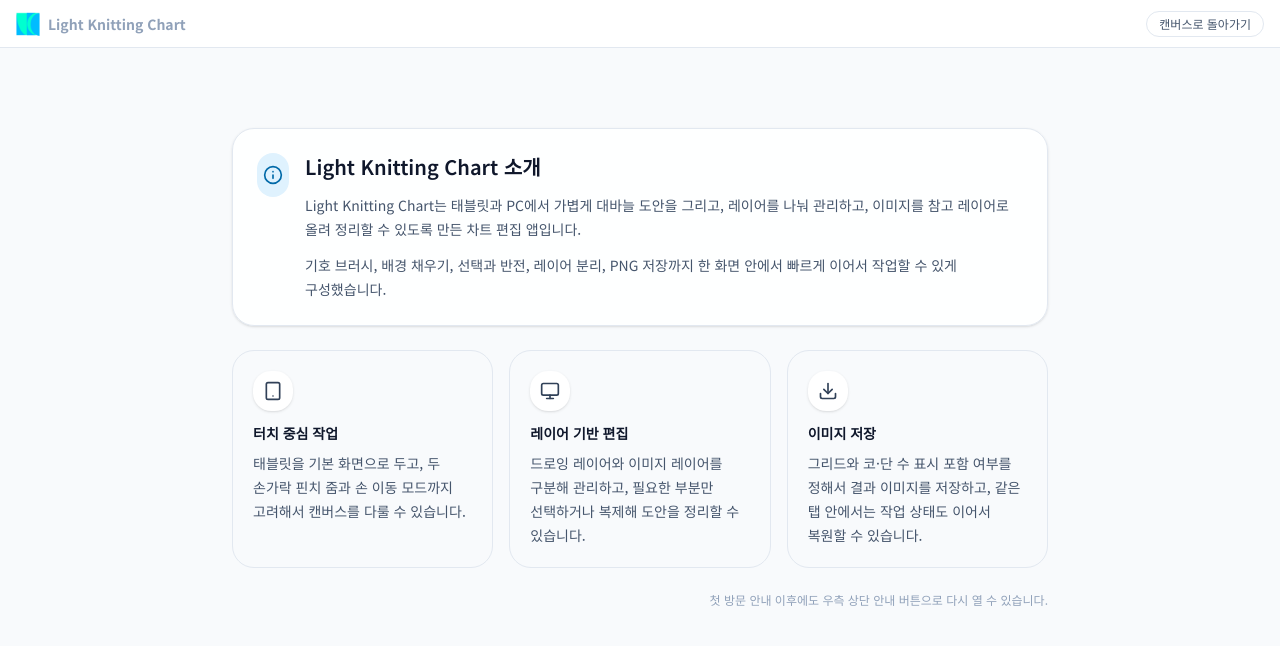
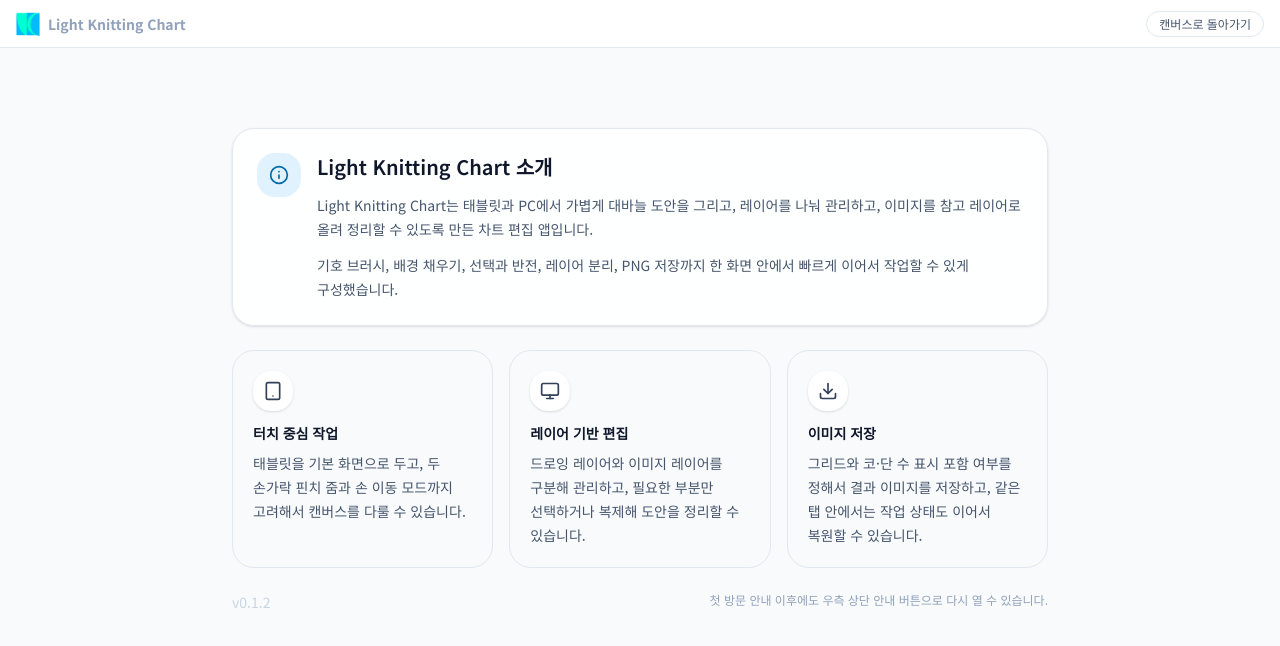
Before and after one commit to callmebyneon/light-knitting-chart, a Next.js app: page /introduce in a window 1280 px wide. Shown: the top 646 px of the page. Built offline with nearby package versions, Linux system fonts and the light colour scheme.

Commit message:
style: 안내 모달 스타일 수정

```diff
--- a/src/app/@modal/(.)introduce/page.tsx
+++ b/src/app/@modal/(.)introduce/page.tsx
@@ -8,7 +8,12 @@ export default function IntroduceModalPage() {
   const router = useRouter();
 
   return (
-    <Modal isOpen={true} title="Light Knitting Chart 소개" onClose={() => router.back()}>
+    <Modal
+      wide
+      isOpen={true}
+      title="Light Knitting Chart 소개"
+      onClose={() => router.back()}
+    >
       <Introducing mode="modal" />
     </Modal>
   );
--- a/src/app/introduce/_components/Introducing.tsx
+++ b/src/app/introduce/_components/Introducing.tsx
@@ -86,7 +86,7 @@ export default function Introducing({ mode }: IntroducingProps) {
     <div className={mode === 'page' ? 'mx-auto flex w-full max-w-4xl flex-col gap-6 px-5 py-20 sm:px-8 lg:px-10' : 'flex flex-col gap-5'}>
       <section className="rounded-3xl border border-slate-200 bg-white/90 p-6 shadow-sm">
         <div className="flex items-start gap-4">
-          <div className="flex h-11 w-11 items-center justify-center rounded-2xl bg-sky-100 text-sky-700">
+          <div className="flex h-11 w-11 aspect-square items-center justify-center rounded-2xl bg-sky-100 text-sky-700">
             <Info className="h-5 w-5" />
           </div>
           <div className="space-y-3">
@@ -165,7 +165,10 @@ export default function Introducing({ mode }: IntroducingProps) {
         </section>
       ) : null}
 
-      <p className="text-right text-xs text-slate-400">첫 방문 안내 이후에도 우측 상단 안내 버튼으로 다시 열 수 있습니다.</p>
+      <div className='flex justify-between'>
+        <p className='text-end text-slate-300'>v0.1.2</p>
+        <p className="text-right text-xs text-slate-400">첫 방문 안내 이후에도 우측 상단 안내 버튼으로 다시 열 수 있습니다.</p>
+      </div>
     </div>
   );
 }
--- a/src/components/ui/widgets/Modal.tsx
+++ b/src/components/ui/widgets/Modal.tsx
@@ -3,15 +3,17 @@
 import type { ReactNode } from 'react';
 import { createPortal } from 'react-dom';
 import { X } from 'lucide-react';
+import { cn } from '@/lib/utils';
 
 type ModalProps = {
   isOpen: boolean;
   title: string;
+  wide?: boolean;
   onClose: () => void;
   children: ReactNode;
 };
 
-export default function Modal({ isOpen, title, onClose, children }: ModalProps) {
+export default function Modal({ isOpen, title, wide = false, onClose, children }: ModalProps) {
   if (!isOpen || typeof document === 'undefined') {
     return null;
   }
@@ -28,7 +30,7 @@ export default function Modal({ isOpen, title, onClose, children }: ModalProps)
         role="dialog"
         aria-modal="true"
         aria-labelledby="modal-title"
-        className="relative z-10 w-full max-w-md rounded-2xl border border-slate-200 bg-white p-5 shadow-[0_24px_64px_rgba(15,23,42,0.18)]"
+        className={cn("relative z-10 w-full max-h-full max-w-screen overflow-y-auto rounded-2xl border border-slate-200 bg-white p-5 shadow-[0_24px_64px_rgba(15,23,42,0.18)]", wide === false ? `lg:max-w-md` : `lg:max-w-3xl`)}
         onClick={(event) => event.stopPropagation()}
       >
         <div className="flex items-start justify-between gap-4">
```
